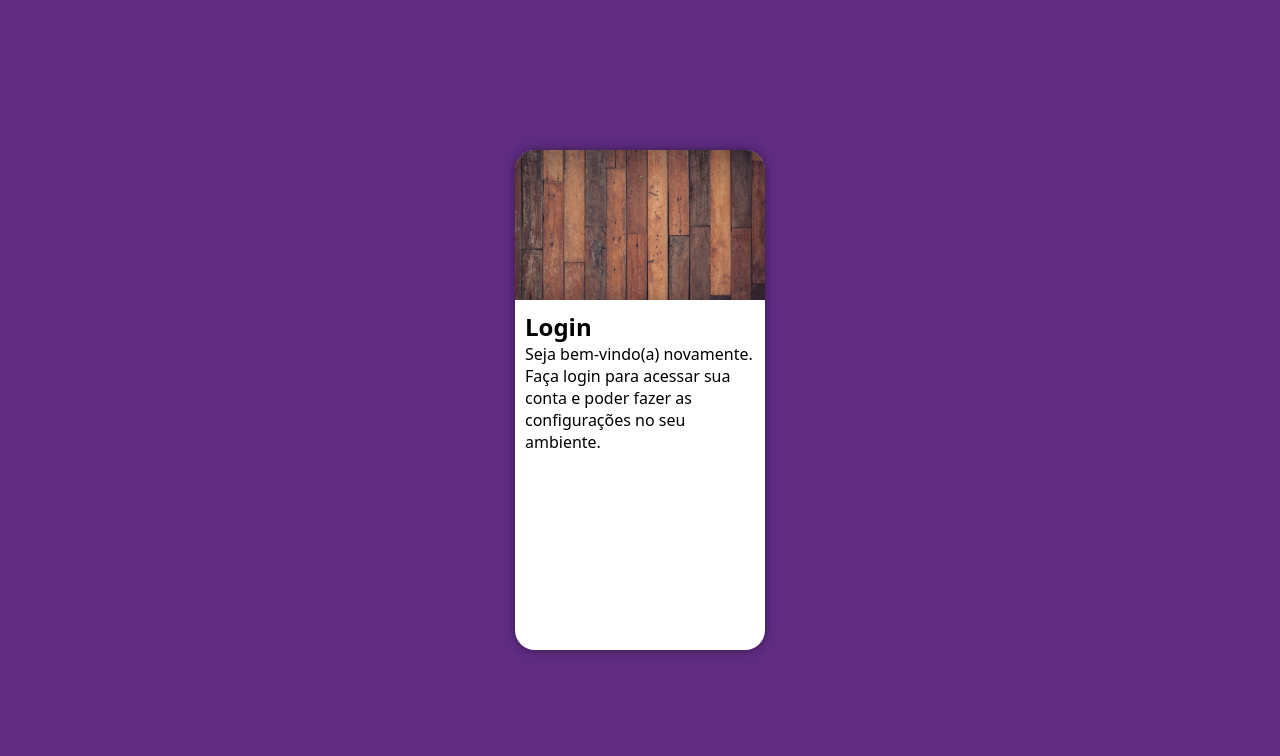
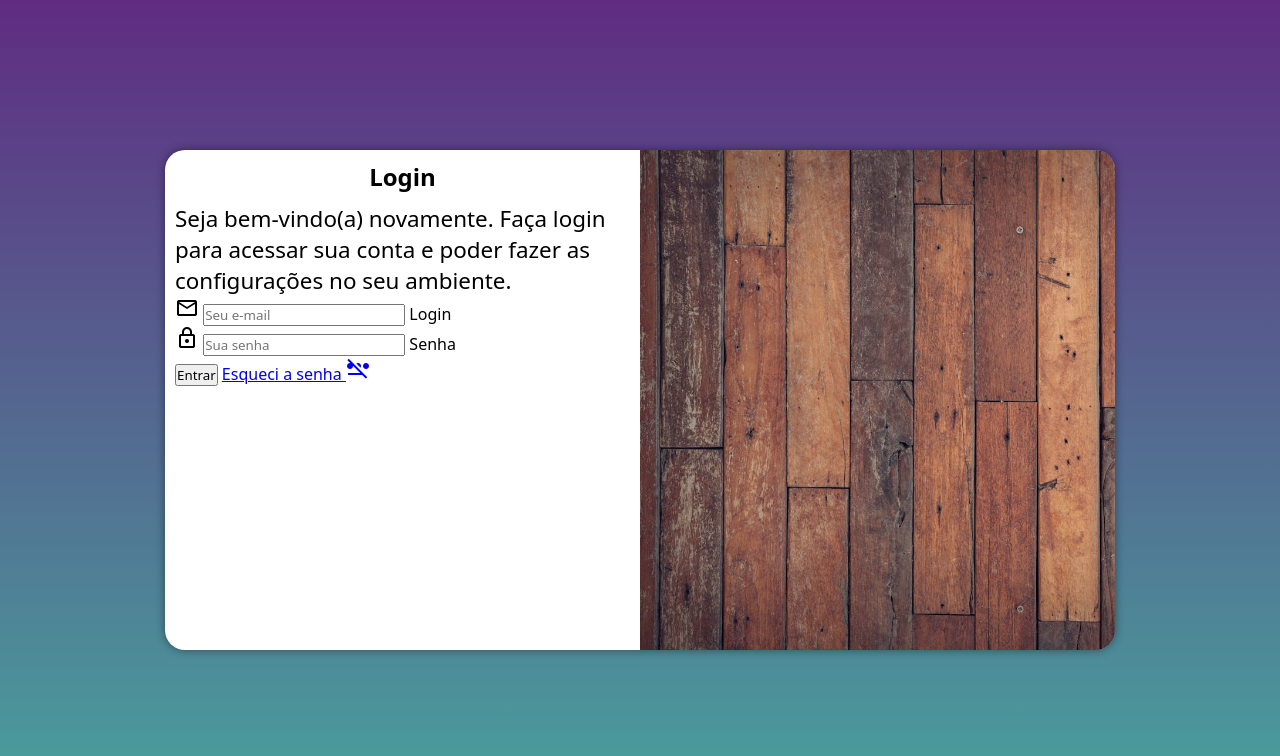
Before and after one commit to Bruno-Jose-da-Silva/projeto-login, a plain HTML site: page index.html in a window 1280 px wide. Drawn offline with nearby package versions, Linux system fonts and the light colour scheme.

Commit message:
adicionei o formulario

```diff
--- /dev/null
+++ b/estilos/media-query.css
@@ -0,0 +1,64 @@
+@charset "UTF-8";
+
+/*
+-------------------------------
+pequenas telas: at´´e 600px
+celular: de 600px até 992px
+Tablet: 768px até 992
+Desktop: 992px até 1200px
+Grandes telas: acima de 1200px
+*/
+
+@media screen and (min-width: 768px) and (max-width: 992px) {
+    body {
+        background-image: linear-gradient(to top, #49a09d, #5f2c82);
+    }
+
+    #login {
+        width: 80vw;
+    }
+
+    #login > #imagem {
+        float: left;
+        width: 30%;
+        height: 100%;
+    }
+
+    #login > #formulario {
+        float: right;
+        width: 70%;
+    }
+
+    #formulario > p {
+        font-size: 1.2em;
+    }
+
+}
+
+@media screen and (min-width: 992px) {
+
+    body {
+        background-image: linear-gradient(to top, #49a09d, #5f2c82);
+    }
+
+    #login {
+        width: 950px;
+    }
+
+    #login #imagem {
+        float: right;
+        width: 50%;
+        height: 100%;
+
+    }
+
+    #login #formulario {
+        float: left;
+        width: 50%;
+    }
+
+    #formulario > p {
+        font-size: 1.4em;
+    }
+
+}
--- a/estilos/style.css
+++ b/estilos/style.css
@@ -55,3 +55,14 @@ main {
     padding: 10px;
 
 }
+
+#formulario > h1 {
+    text-align: center;
+    margin-bottom: 10px;
+
+}
+
+#formulario > p {
+
+    font-size: 0.8em;
+}
--- a/index.html
+++ b/index.html
@@ -4,7 +4,10 @@
     <meta charset="UTF-8">
     <meta name="viewport" content="width=device-width, initial-scale=1.0">
     <title>Login</title>
+    <link rel="stylesheet" href="https://fonts.googleapis.com/css2?family=Material+Symbols+Outlined:opsz,wght,FILL,GRAD@20..48,100..700,0..1,-50..200" />
+    <link rel="stylesheet" href="https://fonts.googleapis.com/css2?family=Material+Symbols+Outlined:opsz,wght,FILL,GRAD@20..48,100..700,0..1,-50..200" />
     <link rel="stylesheet" href="estilos/style.css">
+    <link rel="stylesheet" href="estilos/media-query.css">
 </head>
 <body>
     <main>
@@ -15,8 +18,25 @@
             <div id="formulario">
                 <h1>Login</h1>
                 <p>Seja bem-vindo(a) novamente. Faça login para acessar sua conta e poder fazer as configurações no seu ambiente.</p>
-                <form action="login.php" method="post">
+                <form action="login.php" method="post" autocomplete="on">
+                    <div class="campo">
+                        <span class="material-symbols-outlined">
+                            mail
+                            </span>
+                        <input type="email" name="login" id="ilogin" placeholder="Seu e-mail" autocomplete="email" required maxlength="30">
+                        <label for="ilogin">Login</label>
+                    </div>
 
+                    <div class="campo">
+                        <span class="material-symbols-outlined">
+                            lock
+                            </span>
+                        <input type="password" name="senha" id="isenha" placeholder="Sua senha" autocomplete="current-password" required minlength="8" maxlength="20">
+                        <label for="isenha">Senha</label>
+                    </div>
+
+                    <input type="submit" value="Entrar">
+                    <a href="esqueci.html">Esqueci a senha <span class="material-symbols-outlined">password_2_off </span></a>
                 </form>
             </div>
         </section>
```
